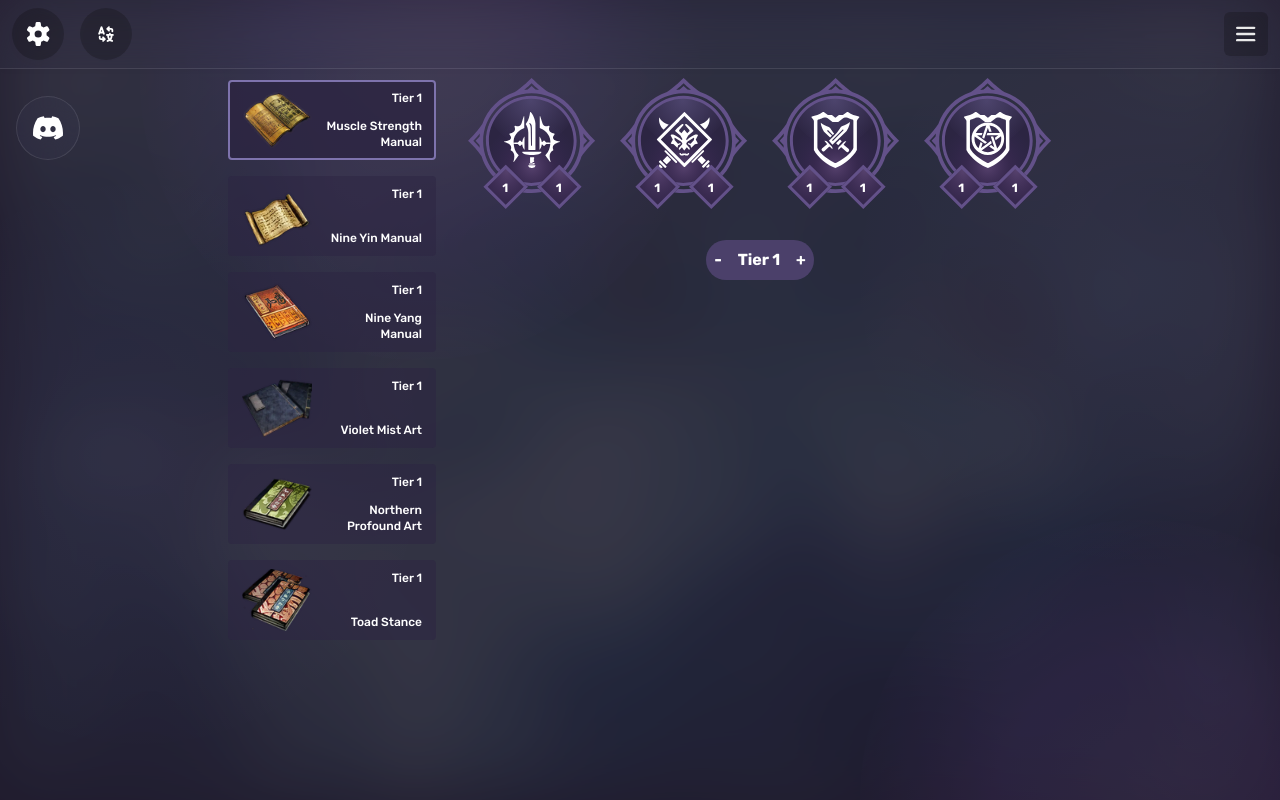
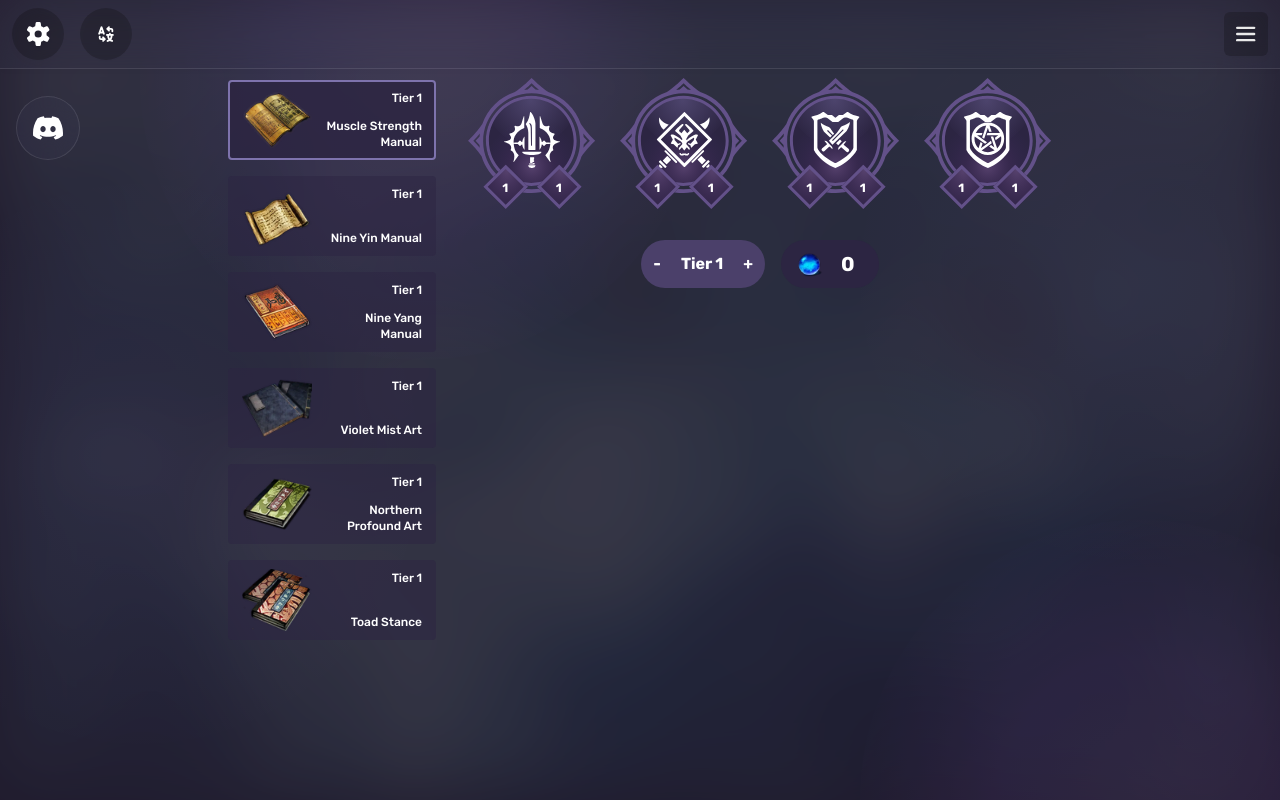
Before and after one commit to HenriqueFLTorres/Mir4Tools, a Next.js app: page /inner-force in a window 1280 px wide. Built offline with nearby package versions, Linux system fonts and the light colour scheme.

Commit message:
feat - add energy cost on top of items

```diff
--- a/src/app/inner-force/page.tsx
+++ b/src/app/inner-force/page.tsx
@@ -20,6 +20,7 @@ import {
 } from '@/utils/index'
 import { useAtomValue } from 'jotai'
 import millify from 'millify'
+import Image from 'next/image'
 import { useMemo } from 'react'
 
 export default function InnerForce() {
@@ -110,14 +111,31 @@ export default function InnerForce() {
           ))}
         </ol>
 
-        <TierHandler />
+        <div className="flex items-center gap-4">
+          <TierHandler />
+
+          <div className="flex items-center gap-4 rounded-full bg-primary-600 px-3 py-2 pr-6 text-xl font-bold text-white">
+            <Image
+              src={'/items/energy.webp'}
+              alt={'Energy icon'}
+              width={32}
+              height={32}
+            />
+            {getReadableNumber(resultObject.energy ?? 0)}
+          </div>
+        </div>
 
         <ul className="flex w-full flex-wrap items-center justify-center gap-4">
           {Object.entries(resultObject).map(([name, value]) => {
             const formattedName = formatItemName(name)
             const itemRarity = extractItemRarity(name)
 
-            if (!AllowedInventoryItemTypes.includes(formattedName)) return <></>
+            if (
+              !AllowedInventoryItemTypes.includes(formattedName) ||
+              formattedName === ('energy' as ItemWithRarity)
+            ) {
+              return <></>
+            }
 
             return (
               <li key={name} className="flex flex-col items-center gap-2">
--- a/src/components/inner-force/TierHandler.tsx
+++ b/src/components/inner-force/TierHandler.tsx
@@ -47,19 +47,21 @@ export default function TierHandler() {
   const currentTier = Math.round(minLevel / 5) + 1
 
   return (
-    <div className="flex items-center text-base font-bold text-white">
+    <div className="flex h-12 items-center text-base font-bold text-white">
       <button
         aria-label={'Decrement constitution tier'}
         onClick={() => handleStageChange('decrement')}
-        className="rounded-l-full bg-primary-500 p-2 transition-colors hover:bg-primary-450"
+        className="h-full rounded-l-full bg-primary-500 px-3 py-2 transition-colors hover:bg-primary-450"
       >
         -
       </button>
-      <p className="bg-primary-500 p-2">Tier {currentTier}</p>
+      <p className="flex h-full items-center bg-primary-500 p-2 text-center">
+        Tier {currentTier}
+      </p>
       <button
         aria-label={'Increment constitution tier'}
         onClick={() => handleStageChange('increment')}
-        className="rounded-r-full bg-primary-500 p-2 transition-colors hover:bg-primary-450"
+        className="h-full rounded-r-full bg-primary-500 px-3 py-2 transition-colors hover:bg-primary-450"
       >
         +
       </button>
```
